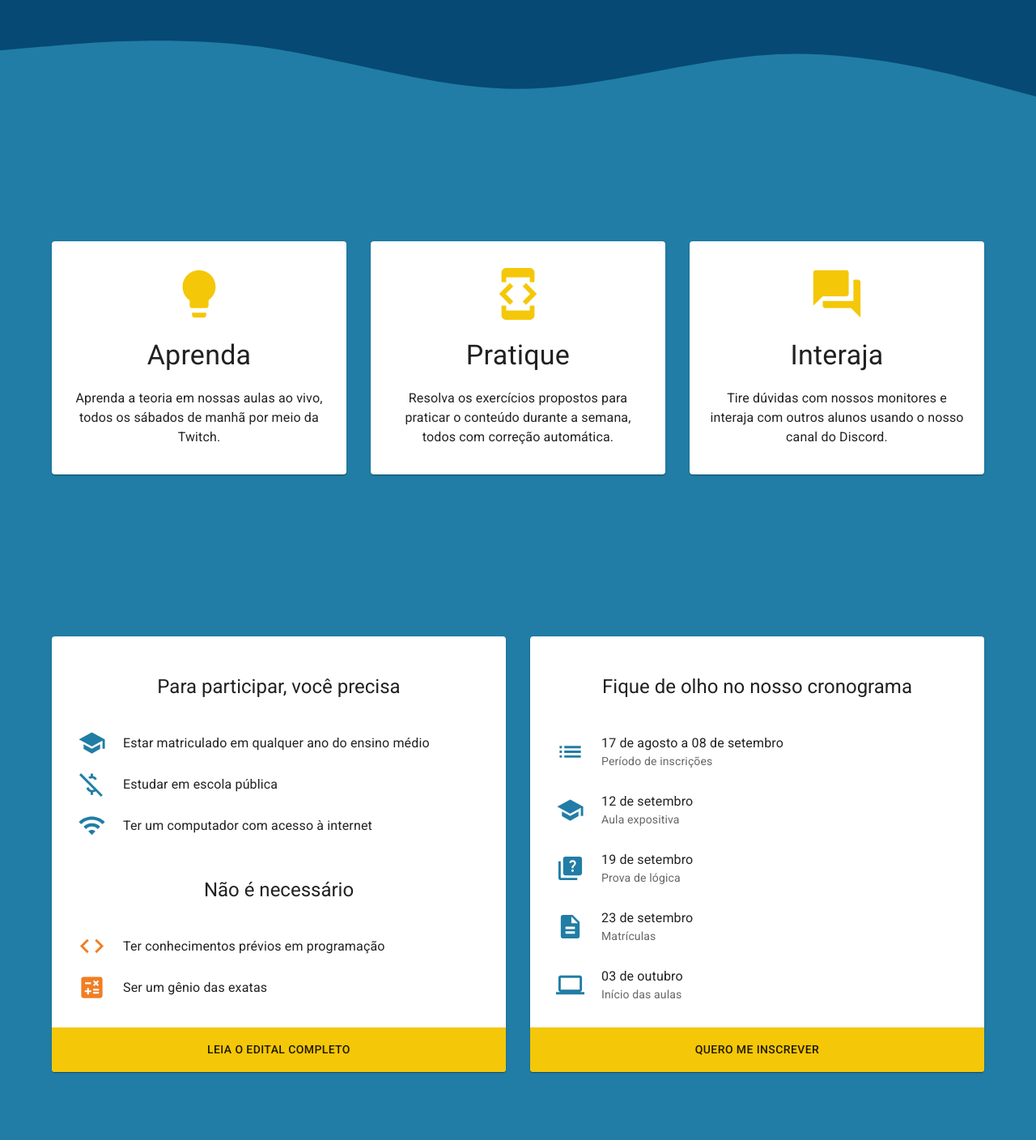
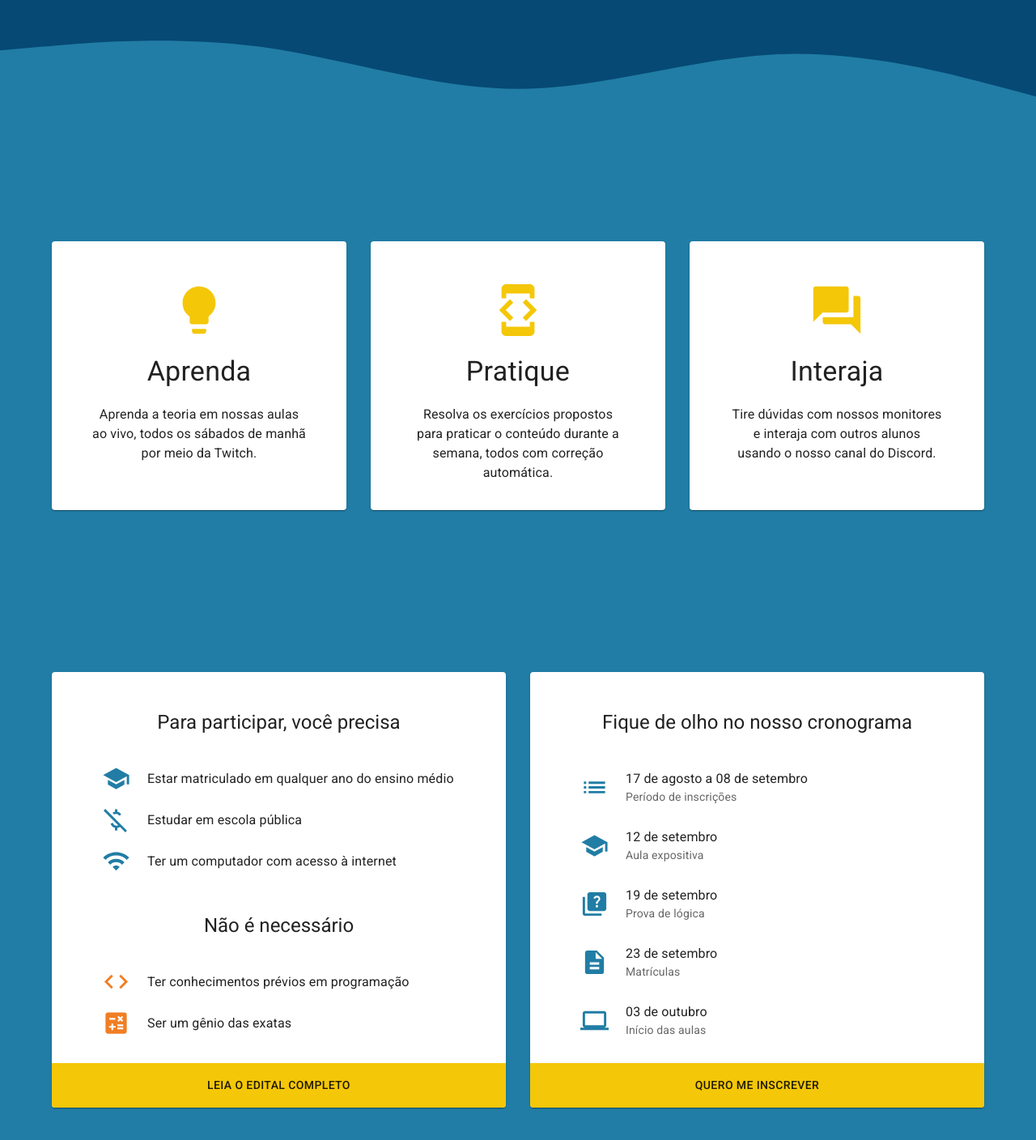
Before and after one commit to feumpi/introinscricao, a Next.js app: page / in a window 1280 px wide. Shown: the part 605-2013 px from the top of the page at 81% size. Built offline with nearby package versions, Linux system fonts and the light colour scheme.

Commit message:
Add padding to cards

```diff
--- a/components/AboutCard.js
+++ b/components/AboutCard.js
@@ -11,7 +11,7 @@ const AboutCard = ({ title, icon, children }) => {
             flexDirection: "column",
             alignItems: "center",
             justifyContent: "center",
-            padding: "30px 20px",
+            padding: "50px",
           }}
         >
           <Icon color="secondary" sx={{ fontSize: 70 }} />
--- a/components/RequirementsList.js
+++ b/components/RequirementsList.js
@@ -3,7 +3,7 @@ import { List, ListItem, ListItemIcon, ListItemText } from "@mui/material";
 const RequirementsList = ({ requirements, invert }) => {
   return (
     <>
-      <List>
+      <List sx={{ paddingX: "30px" }}>
         {requirements.map((requirement, index) => {
           const Icon = requirement.icon;
           return (
--- a/components/ScheduleLIst.js
+++ b/components/ScheduleLIst.js
@@ -3,7 +3,7 @@ import { List, ListItem, ListItemIcon, ListItemText } from "@mui/material";
 const ScheduleList = ({ schedule }) => {
   return (
     <>
-      <List>
+      <List sx={{ paddingX: "30px" }}>
         {schedule.map((item, index) => {
           const Icon = item.icon;
           return (
```
